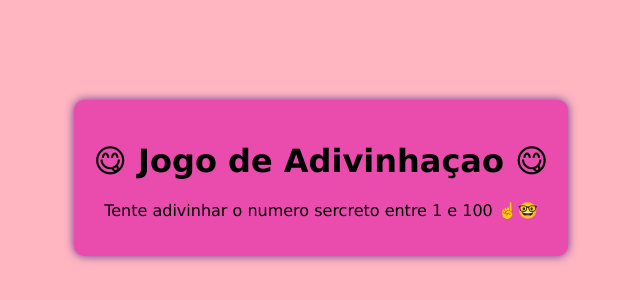
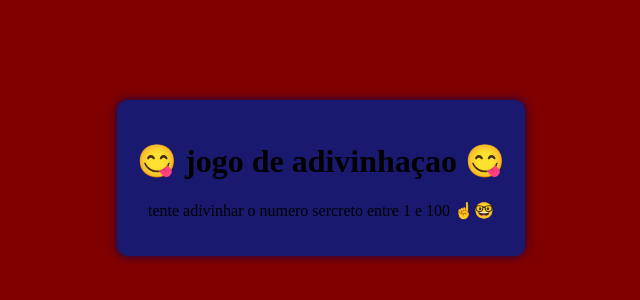
Before and after one commit to pochatampo/guess2026, a plain HTML site: page index.html in a window 1280 px wide. Shown: the part 222-522 px from the top of the page, without its empty margins (319-959 px from the left). Drawn offline with Linux system fonts and the light colour scheme.

Commit message:
teste color

```diff
--- a/index.html
+++ b/index.html
@@ -7,8 +7,8 @@
 
     <style>
       .CorpoDaPagina{
-        font-family: Verdana, Geneva, Tahoma, sans-serif;
-        background-color: lightpink;
+        font-family: 'Times New Roman', Times, serif;
+        background-color: maroon;
         display: flex;
         justify-content: center;
         align-items: center;
@@ -21,10 +21,10 @@
       }
       .container{
           text-align: center;
-          background-color: rgb(233, 76, 173);
+          background-color: midnightblue;
           padding: 20px;
           border-radius: 10px;
-          box-shadow: 0px 0px 10px rebeccapurple
+          box-shadow: 0px 0px 10px rgb(18, 6, 73)
       }
 
     </style>
@@ -37,8 +37,8 @@
 
     <div class="container">
 
-    <h1>&#128523; Jogo de Adivinhaçao &#128523;</h1>
-    <p>Tente adivinhar o numero sercreto entre 1 e 100 &#9757;&#65039;&#129299;</p>
+    <h1>&#128523; jogo de adivinhaçao &#128523;</h1>
+    <p>tente adivinhar o numero sercreto entre 1 e 100 &#9757;&#65039;&#129299;</p>
 
   </body>
 
```
